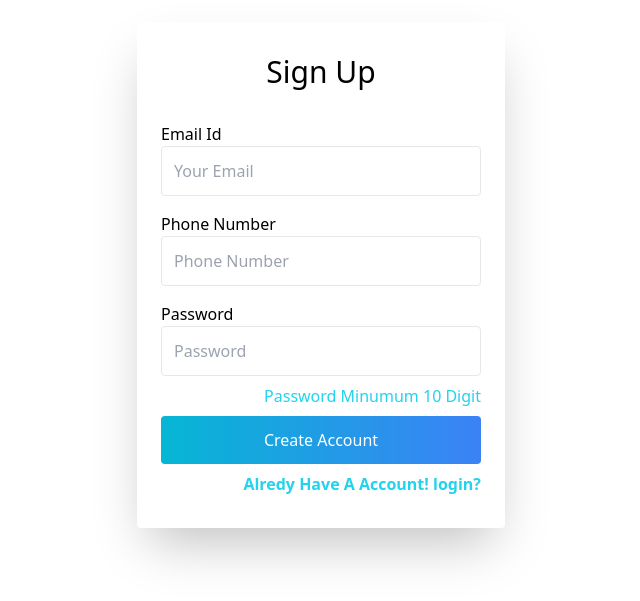
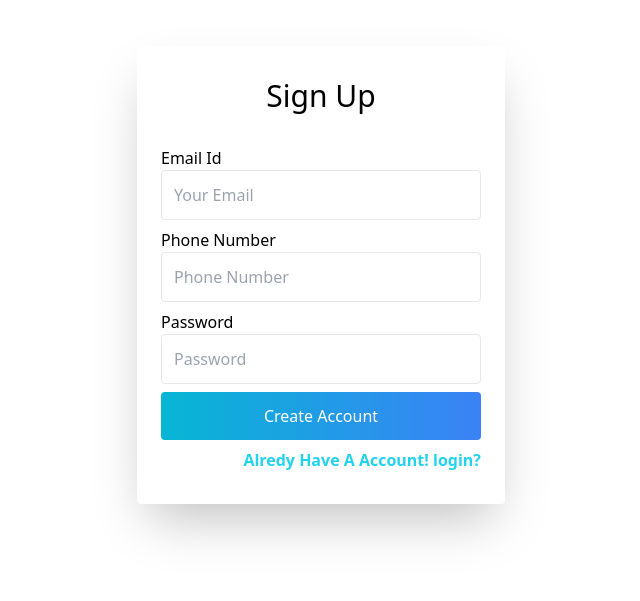
Before and after one commit to SaymanRabbi/deskala-task, a React (Create React App) app: page / in a window 1280 px wide. Shown: the part 125-726 px from the top of the page, without its empty margins (319-959 px from the left). Built offline with nearby package versions, Linux system fonts and the light colour scheme.

Commit message:
with validation

```diff
--- a/package.json
+++ b/package.json
@@ -10,6 +10,7 @@
     "react": "^18.1.0",
     "react-dom": "^18.1.0",
     "react-firebase-hooks": "^5.0.3",
+    "react-hook-form": "^7.32.0",
     "react-router-dom": "^6.3.0",
     "react-scripts": "5.0.1",
     "web-vitals": "^2.1.4"
--- a/src/Components/Login/Login.js
+++ b/src/Components/Login/Login.js
@@ -1,39 +1,72 @@
 import React from 'react';
 import { useForm } from "react-hook-form";
 const Login = () => {
-
-
-
-
-
-
+    const { register, handleSubmit, watch, formState: { errors } } = useForm();
+    const onSubmit = data => console.log(errors);
     return (
 
 <div class="bg-grey-lighter min-h-screen flex flex-col">
             <div class="container max-w-sm mx-auto flex-1 flex flex-col items-center justify-center px-2">
                 <div class="bg-white px-6 py-8 rounded text-black w-full shadow-2xl">
                     <h1 class="mb-8 text-3xl text-center">Sign Up</h1>
-                    <form action="">
-                    <label htmlFor="" className='mb-2'>Email Id</label>
-                    <input
+                    <form action="" onSubmit={handleSubmit(onSubmit)}>
+
+                        {/* Email Filed============== */}
+                        <div>
+                        <label htmlFor="" className='mb-2'>Email Id</label>
+                        <input
                         type="email"
-                        class="block border border-grey-light w-full p-3 rounded mb-4"
+                        class="block outline-none border border-grey-light w-full p-3 rounded mb-2"
                         name="email"
-                        placeholder="Your Email" required/>
-                   <label htmlFor="" className='mb-2'>Phone Number</label>
+                                placeholder="Your Email" {...register("email", {
+                                    pattern:
+                                        {
+                                        value: /^[a-zA-Z0-9.!#$%&’*+/=?^_`{|}~-]+@[a-zA-Z0-9-]+(?:\.[a-zA-Z0-9-]+)*$/,
+                                            message:'Input Valid Email'
+                                     }
+                                    , required: {
+                                        value: true,
+                                        message:"Email Field Is Required"
+                                        }
+                                })} />
+                            {errors.email?.type === 'pattern' && <span className='text-red-400'>{errors.email.message}</span>}
+                            {errors.email?.type === 'required' && <span className='text-red-400'>{errors.email.message}</span>}
+                        </div>
+
+                        {/* Phone Number Field============= */}
+                        <div>
+                        <label htmlFor="" className='mb-2'>Phone Number</label>
                     <input
                         type="number"
-                        class="block border border-grey-light w-full p-3 rounded mb-4"
+                        class="block border outline-none border-grey-light w-full p-3 rounded mb-2"
                         name="number"
-                        placeholder="Phone Number" required/>
-                     <label htmlFor="" className='mb-2'>Password</label>
-                    <div>
-                    <input
+                                placeholder="Phone Number" {...register("phone", {
+                                    pattern:/^\d{10}$/, required: {
+                                        value: true,
+                                        message:"Number Field Required"
+                                } })} />
+                            {errors.phone?.type === 'pattern' && <span className='text-red-400'>Number Should Be 10 Digit</span>}
+                            {errors.phone?.type === 'required' && <span className='text-red-400'>{errors.phone.message}</span>}
+                       </div>
+
+                        {/* PassWord Filed ====================*/}
+                        <div>
+                        <label htmlFor="" className='mb-2'>Password</label>
+                        <input
                         type="password"
-                        class="block border border-grey-light w-full p-3 rounded mb-2"
+                        class="block border outline-none border-grey-light w-full p-3 rounded mb-2"
                         name="password"
-                            placeholder="Password" required />
-                        <span className='text-end block text-cyan-400 mb-2'>Password Minumum 10 Digit</span>
+                                placeholder="Password" {...register("password", {
+                                    pattern: {
+                                        value: /(?=.*\d)(?=.*[a-z])(?=.*[A-Z])(?=.*\W)/,
+                                        message:"One Uppercase , One lowercase, One Numeric, One Special Character"
+                                    }, required: {
+                                        value: true,
+                                        message:"Password Field Is Required"
+                            } })} />
+
+                            {errors.password?.type === 'pattern' && <span className='text-red-400'>{errors.password.message}</span>}
+                            {errors.password?.type === 'required' && <span className='text-red-400'>{errors.password.message}</span>}
                     </div>
 
                     <button
```
Also changed, not shown: 1 other file (tests, documents, lock files or other folders).
